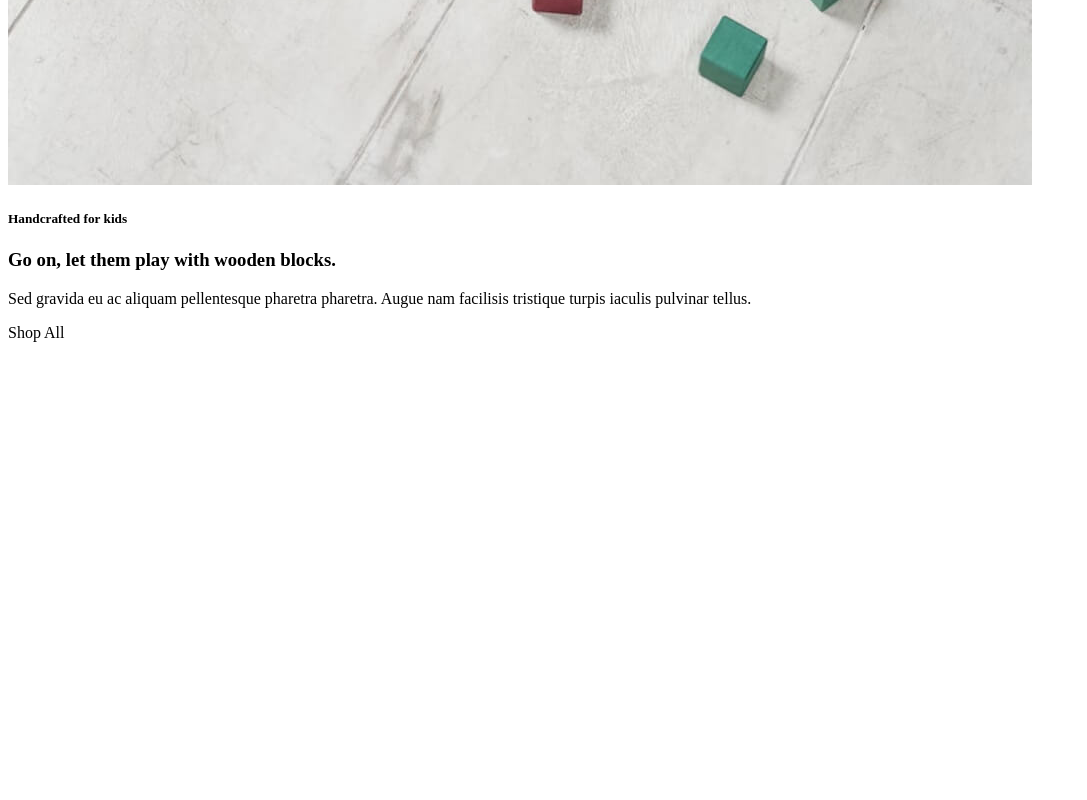
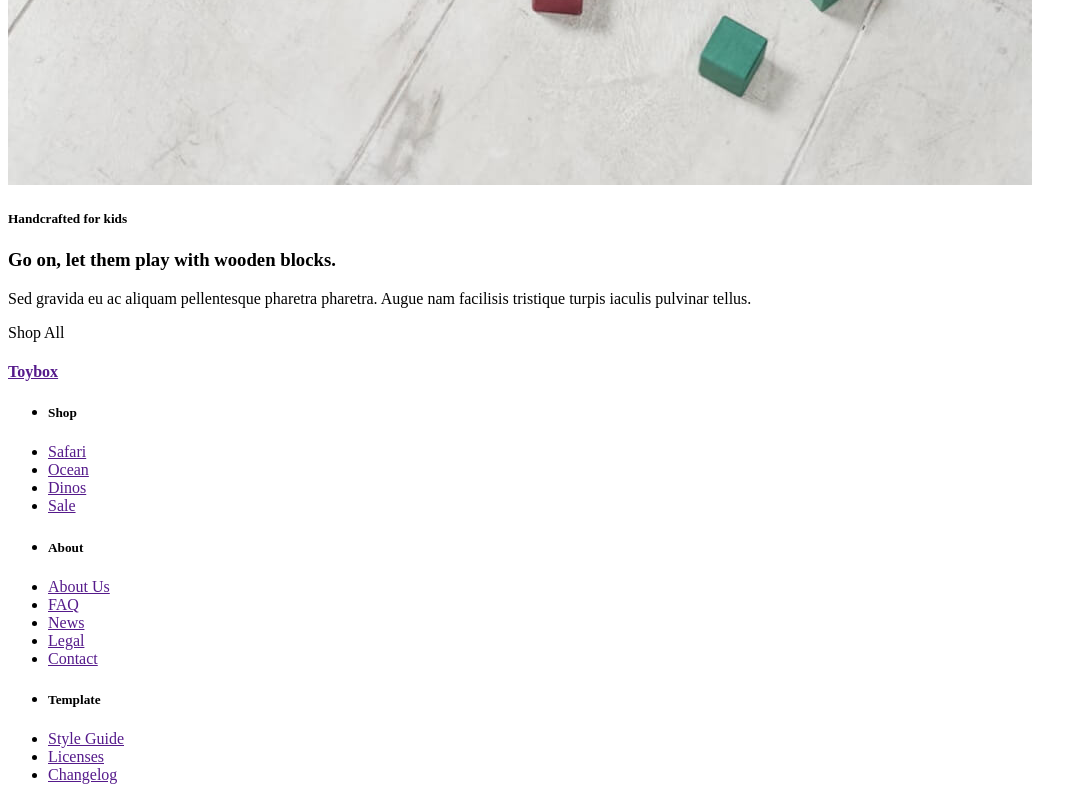
Before and after one commit to melpeto/mini-ecommerce-code-along, a plain HTML site: page index.html in a window 1280 px wide. Shown: the part 1390-2190 px from the top of the page, without its empty margins (0-1087 px from the left). Before the commit the page ends 1740 px from the top, so only its background shows below. Drawn offline with Linux system fonts and the light colour scheme.

Commit message:
add footer

```diff
--- a/index.html
+++ b/index.html
@@ -53,7 +53,75 @@
         </div>
     </header>
 
+    <footer id="footer">
+        <div class="wrapper">
 
+            <div class="footerFlexContainer">
+
+                <a href="" class="logo">
+                    <h4>Toybox</h4>
+                </a>
+
+                <div class="footerNav">
+                    <nav>
+                        <ul class="footerShop">
+                            <li>
+                                <h5>Shop</h5>
+                            </li>
+                            <li>
+                                <a href="">Safari</a>
+                            </li>
+                            <li>
+                                <a href="">Ocean</a>
+                            </li>
+                            <li>
+                                <a href="">Dinos</a>
+                            </li>
+                            <li>
+                                <a href="">Sale</a>
+                            </li>
+                        </ul>
+                        <ul class="footerAbout">
+                            <li>
+                                <h5>About</h5>
+                            </li>
+                            <li>
+                                <a href="">About Us</a>
+                            </li>
+                            <li>
+                                <a href="">FAQ</a>
+                            </li>
+                            <li>
+                                <a href="">News</a>
+                            </li>
+                            <li>
+                                <a href="">Legal</a>
+                            </li>
+                            <li>
+                                <a href="">Contact</a>
+                            </li>
+                        </ul>
+                        <ul class="footerTemp">
+                            <li>
+                                <h5>Template</h5>
+                            </li>
+                            <li>
+                                <a href="">Style Guide</a>
+                            </li>
+                            <li>
+                                <a href="">Licenses</a>
+                            </li>
+                            <li>
+                                <a href="">Changelog</a>
+                            </li>
+                        </ul>
+                    </nav>
+                </div> <!-- .footerNav END -->
+
+            </div> <!-- .footerFlexContainer END-->
+
+        </div> <!-- .wrapper END-->
+    </footer>
 
 </body>
 </html>
```
